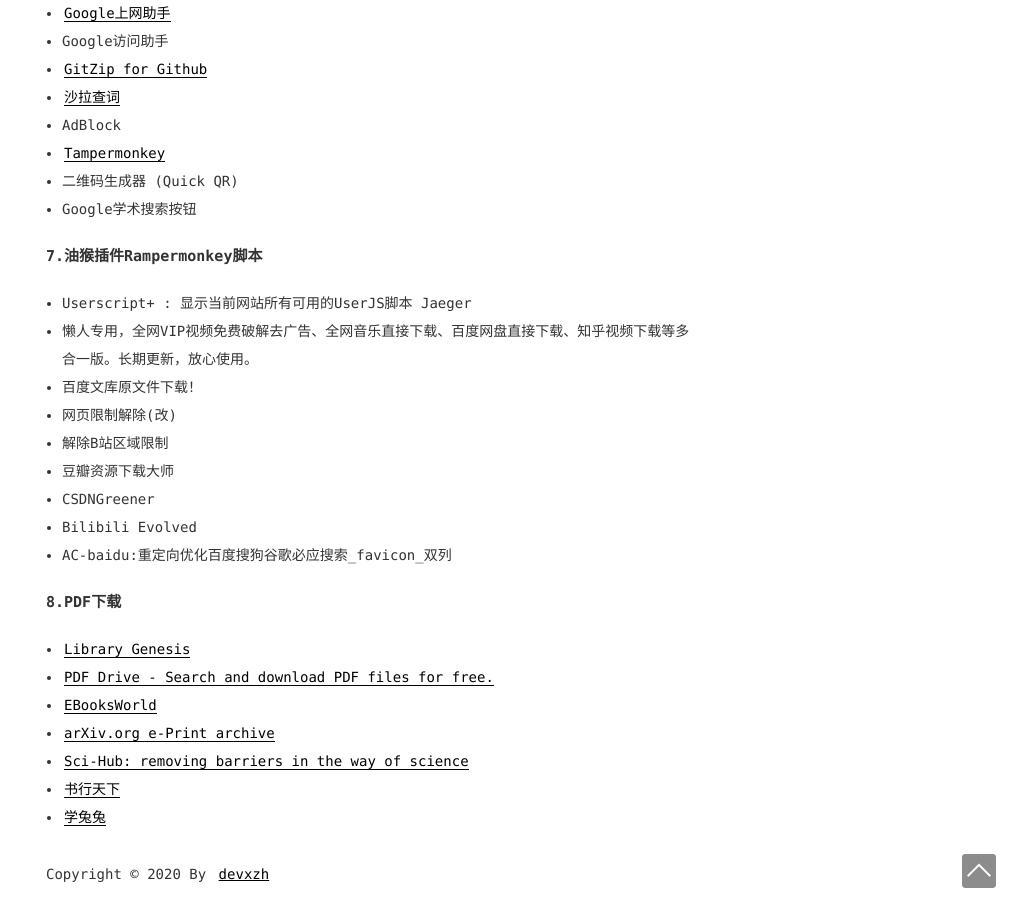
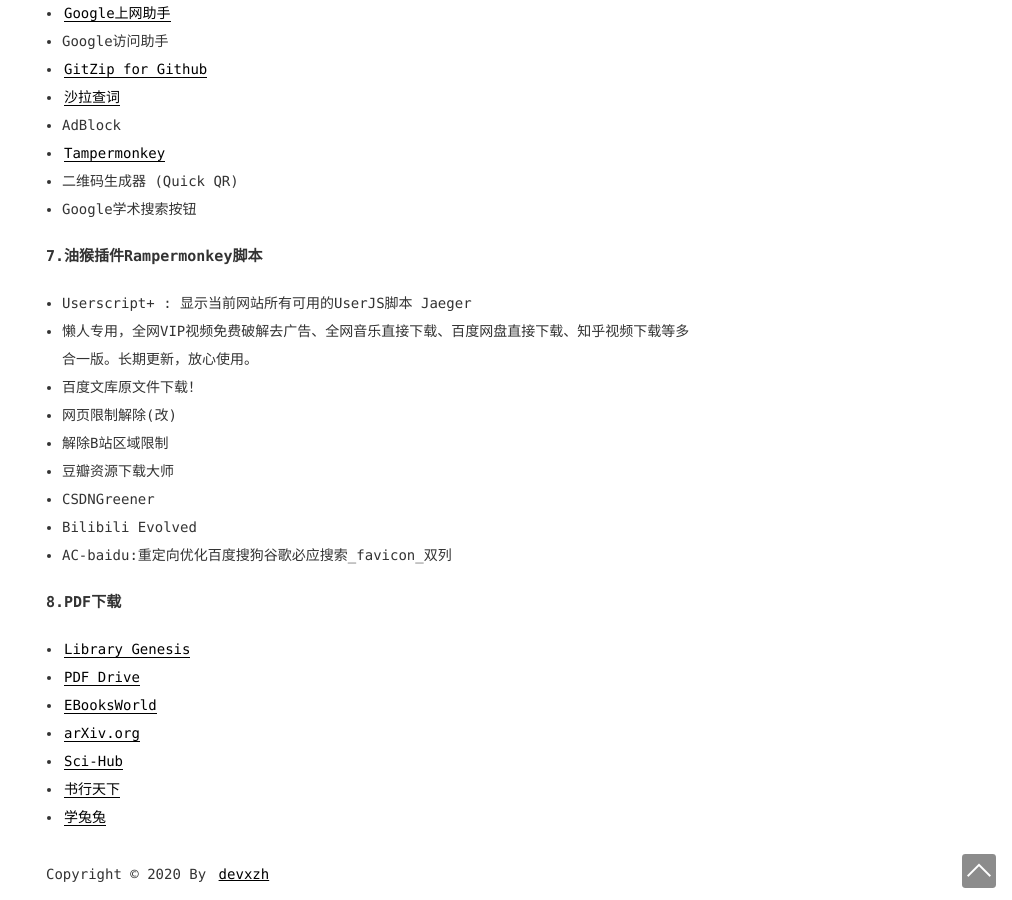
Before and after one commit to devxzh/devxzh.github.io, a Jekyll site: the page built from _posts/2020-07-22-实用网址收藏.md, in a window 1280 px wide and 900 px high, scrolled down 1648 px. Shown: the whole window, without its empty margins (268-1280 px from the left). Built offline with Jekyll 4.4.1, drawn with Linux system fonts in a browser that asks for light colours; comment, search, counter and statistics services are not loaded.

Commit message:
Update 2020-07-22-实用网址收藏.md

```diff
--- a/_posts/2020-07-22-实用网址收藏.md
+++ b/_posts/2020-07-22-实用网址收藏.md
@@ -87,9 +87,9 @@ categories: [网址,收藏,工具]
 ### 8.PDF下载
 
 - [Library Genesis](http://gen.lib.rus.ec/)
-- [PDF Drive - Search and download PDF files for free.](https://www.pdfdrive.com/)
+- [PDF Drive](https://www.pdfdrive.com/)
 - [EBooksWorld ](https://www.ebooksworld.ir/)
-- [arXiv.org e-Print archive](https://arxiv.org/)
-- [Sci-Hub: removing barriers in the way of science](https://sci-hub.tw/)
+- [arXiv.org](https://arxiv.org/)
+- [Sci-Hub](https://sci-hub.tw/)
 - [书行天下](https://www.sxpdf.com/)
 - [学兔兔](http://www.bzfxw.com/)
```
